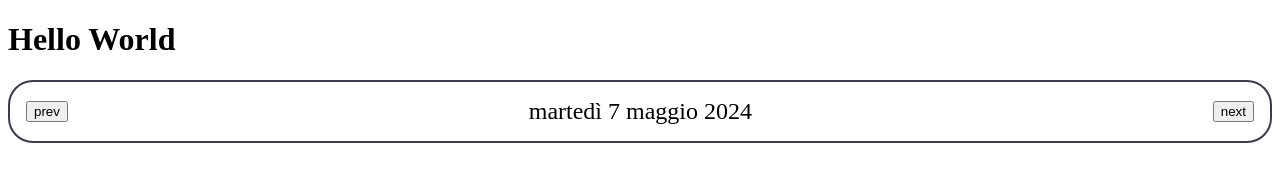
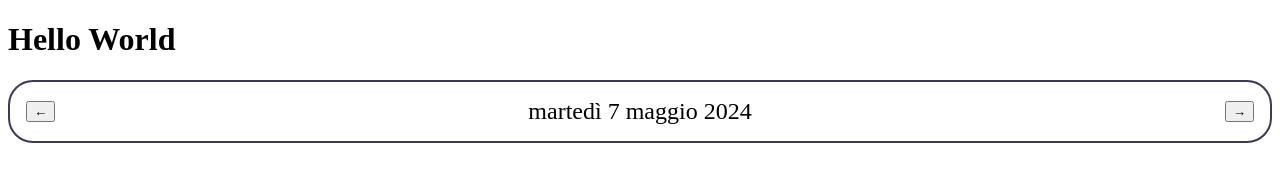
Before and after one commit to yimei-wu/nasa, a React (Vite) app: page / in a window 1280 px wide. Shown: the top 191 px of the page. Built offline with nearby package versions, Linux system fonts and the light colour scheme; no server answers.

Commit message:
arrows code

```diff
--- a/components/DateNavigation.jsx
+++ b/components/DateNavigation.jsx
@@ -23,9 +23,9 @@ const DateNavigation = () => {
   return (
     <>
       <div className="date-navigation">
-        <button onClick={() => handleDate(-1)}>prev</button>
+        <button onClick={() => handleDate(-1)}>&larr;</button>
         <span>{dateFormatted}</span>
-        <button onClick={() => handleDate(1)}>next</button>
+        <button onClick={() => handleDate(1)}>&rarr;</button>
       </div>
     </>
   );
```
